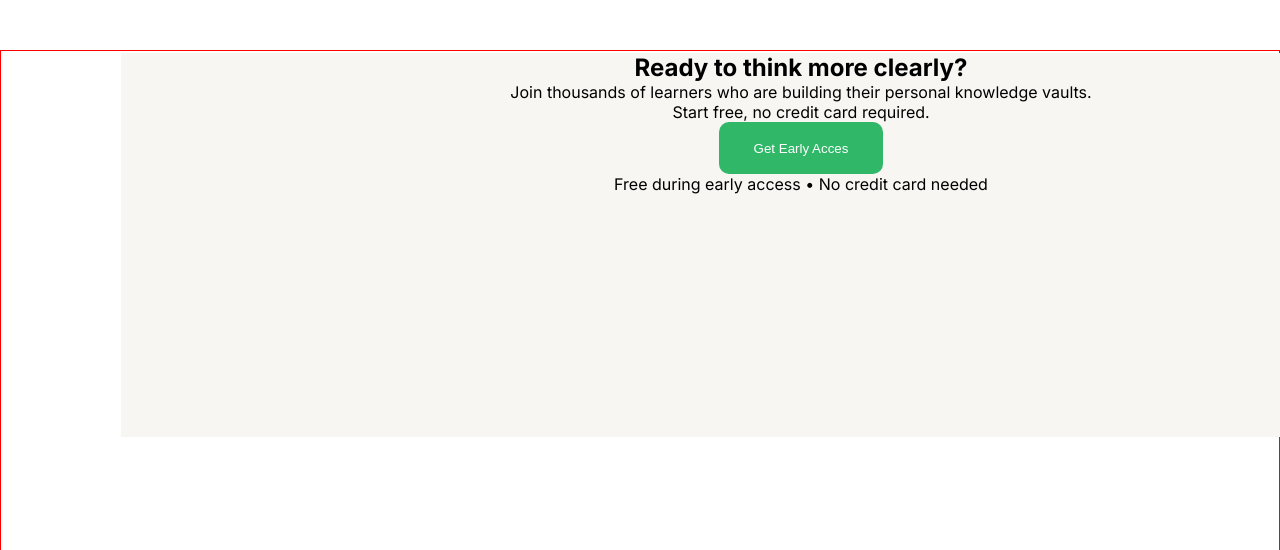
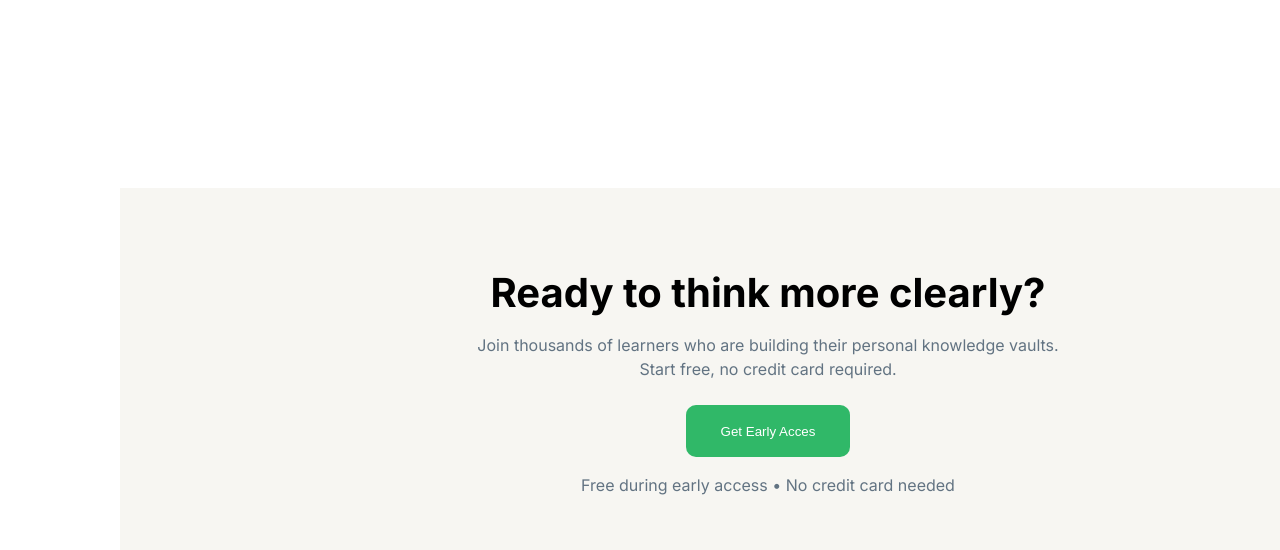
Before and after one commit to mdswoponsheik/phassignment01, a plain HTML site: page index.html in a window 1280 px wide. Shown: the part 2131-2681 px from the top of the page. Drawn offline with Linux system fonts and the light colour scheme.

Commit message:
challenges complete

```diff
--- a/style.css
+++ b/style.css
@@ -26,6 +26,7 @@ nav {
 .logo img {
     width: 140px;
     height: 60px;
+    align-items: left;
 
 
 }
@@ -37,6 +38,7 @@ nav .manu{
     height: 24px;
     text-decoration: none;
     padding-top: 24px;
+    align-items: center;
 
 }
 nav .manu a{
@@ -68,7 +70,7 @@ nav .manu a{
 
     background-position: center;
     background-size: fill;
-    border: 2px solid red;
+    /* border: 2px solid red; */
     padding: 20px 0px;
 
 }
@@ -137,6 +139,7 @@ nav .manu a{
 }
 .section-heading h2{
     font-size: 48px;
+    margin-top: 48px;
     margin-bottom: 16px;
 
 }
@@ -164,9 +167,9 @@ nav .manu a{
     padding: 24px;
 
     width: 322px;
-    height: 300px;
+    height: 310px;
     text-align: center;
-    box-shadow: 0 6px 50px 0 #0000004b;
+    box-shadow: 0 6px 50px 0 #00000011;
     border-radius: 5px;
 
 
@@ -253,13 +256,30 @@ nav .manu a{
 #Ready{
     width: fill;
     height: 506px;
-    border: 1px solid red;
+    /* border: 1px solid red; */
 }
 #Ready .Ready-all{
     margin: 2px 120px 120px 120px;
     align-items: center;
     text-align: center;
     background-color: #F7F6F2;
-    width: 1360px;
+    width: 1296px;
     height: 384px;
 }
+
+
+#Ready .Ready-all h2{
+    font-size: 40px ;
+    font-size: bold;
+    margin-top: 80px;
+    margin-bottom: 16px;
+    padding-top: 80px;
+}
+#Ready .Ready-all p{
+    font-size: 16px;
+    line-height: 24px;
+    color: #627382;
+    margin-top: 16px;
+    margin-bottom: 24px;
+
+}
```
Also changed, not shown: index.html (+1 -1 lines).
